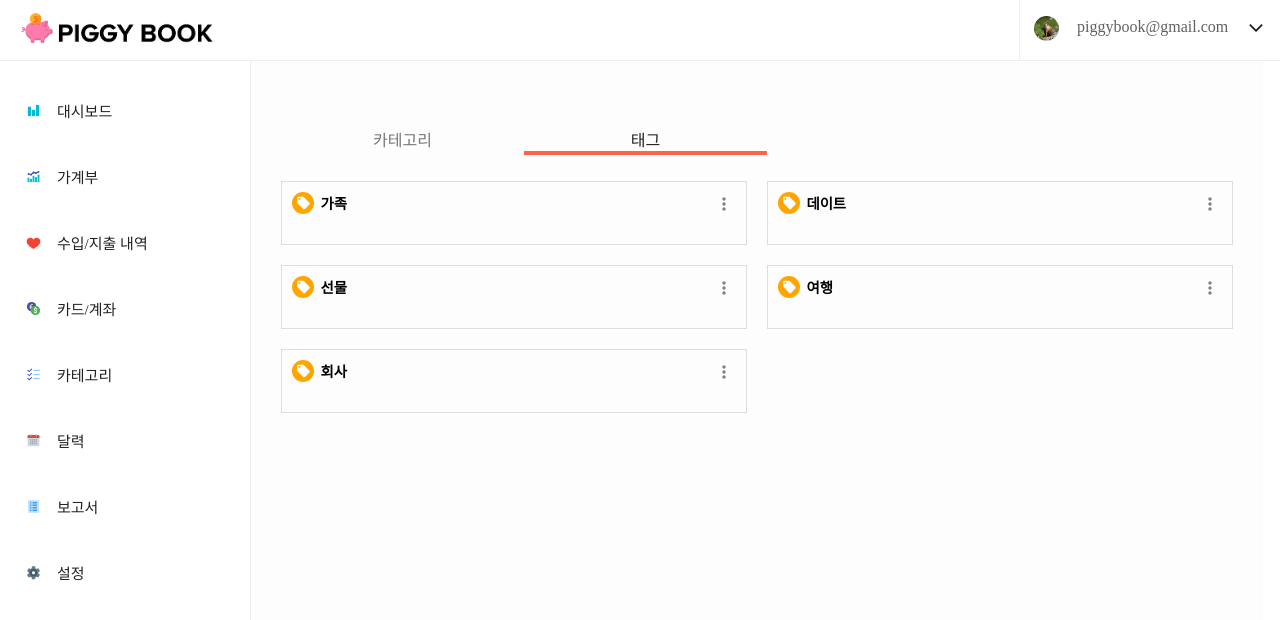
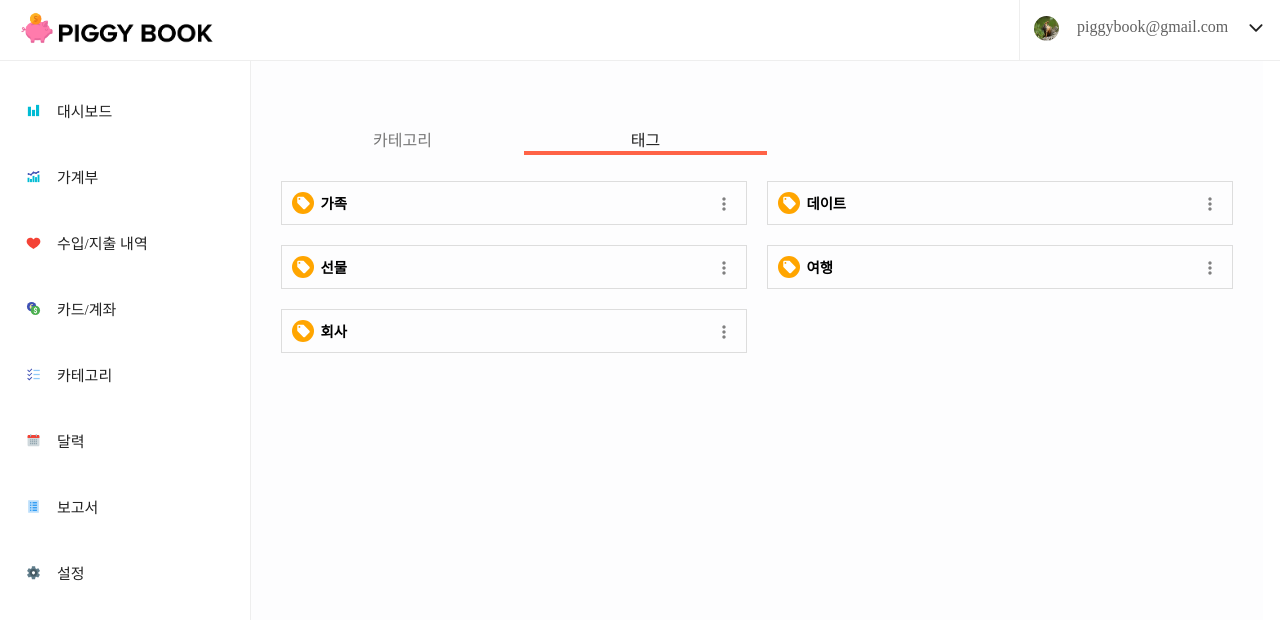
Before and after one commit to boostcamp-2020/Project16-B-Account-Book, a React app in the folder client/: page /category in a window 1280 px wide. Both pictures are taken after a click on the item "태그". Shown: the top 620 px of the page. Built offline with nearby package versions, Linux system fonts and the light colour scheme; no server answers.

Commit message:
[FE] feat: 태그 드랍다운 메뉴에 대한 기능 작업중
DropDown 컴포넌트를 재사용가능하도록 상위의 Card 컴포넌트를 Category/Tag 컴포넌트로 분리 후 props를 통해 event를 전달하도록 수정
className 대신 styled-components로 수정

```diff
--- a/client/src/components/presentational/category_tag/CardContainer.jsx
+++ b/client/src/components/presentational/category_tag/CardContainer.jsx
@@ -1,13 +1,24 @@
 import styled from 'styled-components';
 
-import Card from './Card';
+import CategoryCard from './CategoryCard';
+import TagCard from './TagCard';
 
 const CardContainerWrapper = styled.div`
   display: flex;
   flex-wrap: wrap;
 `;
 
-const CardContainer = ({ dummy }) => {
+const CardContainer = ({ dummy, navMenu }) => {
+  // const categoryOption = ['분석에서 제외', '보고서 보기', '내역 보기'];
+  // const tagOption = [
+  //   '분석에서 제외',
+  //   '태그 수정',
+  //   '태그 삭제',
+  //   '보고서 보기',
+  //   '내역 보기',
+  // ];
+  const Card = navMenu === 'category' ? CategoryCard : TagCard;
+
   return (
     <>
       <CardContainerWrapper>
--- /dev/null
+++ b/client/src/components/presentational/category_tag/CardDropDown.jsx
@@ -0,0 +1,50 @@
+import React from 'react';
+import styled from 'styled-components';
+
+import Overlay from '../common/Overlay';
+import color from '@public/color';
+
+const DropDownWrapper = styled.div`
+  position: absolute;
+  right: 0px;
+  width: 200px;
+  font-size: 13px;
+  text-align: center;
+  background-color: white;
+  color: ${color.fontLightBold};
+  border: 1px solid ${color.line};
+  box-shadow: ${color.boxShadow};
+  z-index: 12;
+`;
+
+const DropDownOption = styled.div`
+  height: 40px;
+  line-height: 40px;
+  &:not(:last-child) {
+    border-bottom: 1px solid ${color.line};
+  }
+  &:hover {
+    cursor: pointer;
+    color: ${color.dropDownHoverText};
+    background-color: ${color.dropDownHoverBackground};
+  }
+`;
+
+const CardDropDown = ({ options, setDropDown }) => {
+  const renderedOptions = options.map((option, index) => {
+    return (
+      <DropDownOption key={'option' + index} onClick={option.func}>
+        {option.text}
+      </DropDownOption>
+    );
+  });
+
+  return (
+    <>
+      <Overlay setModal={setDropDown} />
+      <DropDownWrapper>{renderedOptions}</DropDownWrapper>
+    </>
+  );
+};
+
+export default CardDropDown;
--- a/client/src/components/presentational/category_tag/Card.jsx
+++ b/client/src/components/presentational/category_tag/CategoryCard.jsx
@@ -74,7 +74,7 @@ const IconWrapper = styled.div`
   }
 `;
 
-const Card = ({ iconName, title, description }) => {
+const CategoryCard = ({ iconName, title, description }) => {
   const [dropdown, setDropDown] = useState(false);
   const dropDownOptions = ['분석에서 제외', '보고서 보기', '내역 보기'];
   return (
@@ -96,4 +96,4 @@ const Card = ({ iconName, title, description }) => {
   );
 };
 
-export default Card;
+export default CategoryCard;
--- /dev/null
+++ b/client/src/components/presentational/category_tag/TagCard.jsx
@@ -0,0 +1,202 @@
+import { useState } from 'react';
+import styled from 'styled-components';
+
+import icon from '@public/icon';
+import color from '@public/color';
+import CardDropDown from './CardDropDown';
+
+const CardWrapper = styled.div`
+  box-sizing: border-box;
+  flex: 1 0 calc(50% - 20px);
+  border: 1px solid ${color.lineBold};
+  margin: 10px;
+  padding: 10px;
+  min-width: 400px;
+  max-width: calc(50% - 20px);
+  position: relative;
+`;
+
+const CardHeader = styled.div`
+  display: flex;
+  position: relative;
+`;
+const CardTitle = styled.div`
+  font-weight: bold;
+  font-size: 0.9rem;
+  margin-left: 0.4rem;
+`;
+
+const DropDownBtn = styled.div`
+  width: 24px;
+  height: 24px;
+  line-height: 20px;
+  text-align: center;
+  position: absolute;
+  right: 0px;
+  transition: 0.3s;
+  svg {
+    fill: #808080;
+    position: absolute;
+    top: 50%;
+    transform: translateY(-50%);
+    left: 0;
+    right: 0;
+    margin: auto;
+    text-align: center;
+  }
+  &:hover {
+    svg {
+      fill: #ffffff;
+    }
+    background-color: #8d45ff;
+    border-radius: 50%;
+    cursor: pointer;
+  }
+`;
+
+const IconWrapper = styled.div`
+  position: relative;
+  width: 22px;
+  height: 22px;
+  background-color: orange;
+  border-radius: 50%;
+
+  svg {
+    position: absolute;
+    top: 50%;
+    transform: translateY(-50%);
+    left: 0;
+    right: 0;
+    margin: auto;
+    text-align: center;
+    fill: white;
+  }
+`;
+
+const Edit = styled.div`
+  &,
+  & > * {
+    box-sizing: border-box;
+  }
+  display: flex;
+  justify-content: space-around;
+  position: absolute;
+  left: 0px;
+  top: 8px;
+  width: 100%;
+  height: 25px;
+  input {
+    margin-left: 25px;
+    width: 55%;
+    font-size: 0.9rem;
+    font-weight: bold;
+  }
+`;
+
+const EditButtonCommon = `
+  font-size: 0.85rem;
+  width: 13%;
+  height: 25px;
+  line-height: 25px;
+  text-align: center;
+  background-color: #ffffff;
+  transition: 0.3s;
+`;
+
+const EditCancel = styled.div`
+  ${EditButtonCommon}
+  &:hover {
+    background-color: #ebebeb;
+    border-radius: 3px;
+    cursor: pointer;
+  }
+`;
+
+const EditSave = styled.div`
+  ${EditButtonCommon}
+  &:hover {
+    background-color: #8d45ff;
+    color: #ffffff;
+    border-radius: 3px;
+    cursor: pointer;
+  }
+`;
+
+const TagCard = ({ iconName, title }) => {
+  const [dropdown, setDropDown] = useState(false);
+  const [editMode, setEditMode] = useState(false);
+  const [tagName, setTagName] = useState(title);
+
+  const onInputChange = (e) => {
+    setTagName(e.target.value);
+  };
+
+  const dropDownOptions = [
+    {
+      text: '분석에서 제외',
+      func: () => {
+        console.log('TODO-분석에서 제외');
+        setDropDown(false);
+      },
+    },
+    {
+      text: '태그 수정',
+      func: () => {
+        setEditMode(true);
+        setDropDown(false);
+      },
+    },
+    {
+      text: '태그 삭제',
+      func: () => {
+        console.log('TODO-태그 삭제');
+        setDropDown(false);
+      },
+    },
+    {
+      text: '보고서 보기',
+      func: () => {
+        console.log('TODO-보고서 보기');
+        setDropDown(false);
+      },
+    },
+    {
+      text: '내역 보기',
+      func: () => {
+        console.log('TODO-내역 보기');
+        setDropDown(false);
+      },
+    },
+  ];
+
+  return (
+    <>
+      <CardWrapper>
+        <CardHeader>
+          <IconWrapper>{icon[iconName]}</IconWrapper>
+          <CardTitle>{title}</CardTitle>
+          <DropDownBtn onClick={() => setDropDown(!dropdown)}>
+            {icon.more}
+          </DropDownBtn>
+          {dropdown && (
+            <CardDropDown options={dropDownOptions} setDropDown={setDropDown} />
+          )}
+        </CardHeader>
+        {editMode && (
+          <Edit>
+            <input
+              type="text"
+              className="edit-title"
+              value={tagName}
+              onChange={onInputChange}
+            ></input>
+            <EditCancel onClick={() => setEditMode(false)}>취소</EditCancel>
+            <EditSave>저장</EditSave>
+          </Edit>
+        )}
+      </CardWrapper>
+    </>
+  );
+};
+
+export default TagCard;
--- a/client/src/pages/CategoryTagPage.jsx
+++ b/client/src/pages/CategoryTagPage.jsx
@@ -10,7 +10,10 @@ const CategoryTagPage = () => {
   return (
     <>
       <Navigation navMenu={navMenu} setNavMenu={setNavMenu} />
-      <CardContainer dummy={navMenu === 'tag' ? dummy.tag : dummy.category} />
+      <CardContainer
+        dummy={navMenu === 'tag' ? dummy.tag : dummy.category}
+        navMenu={navMenu}
+      />
     </>
   );
 };
```
